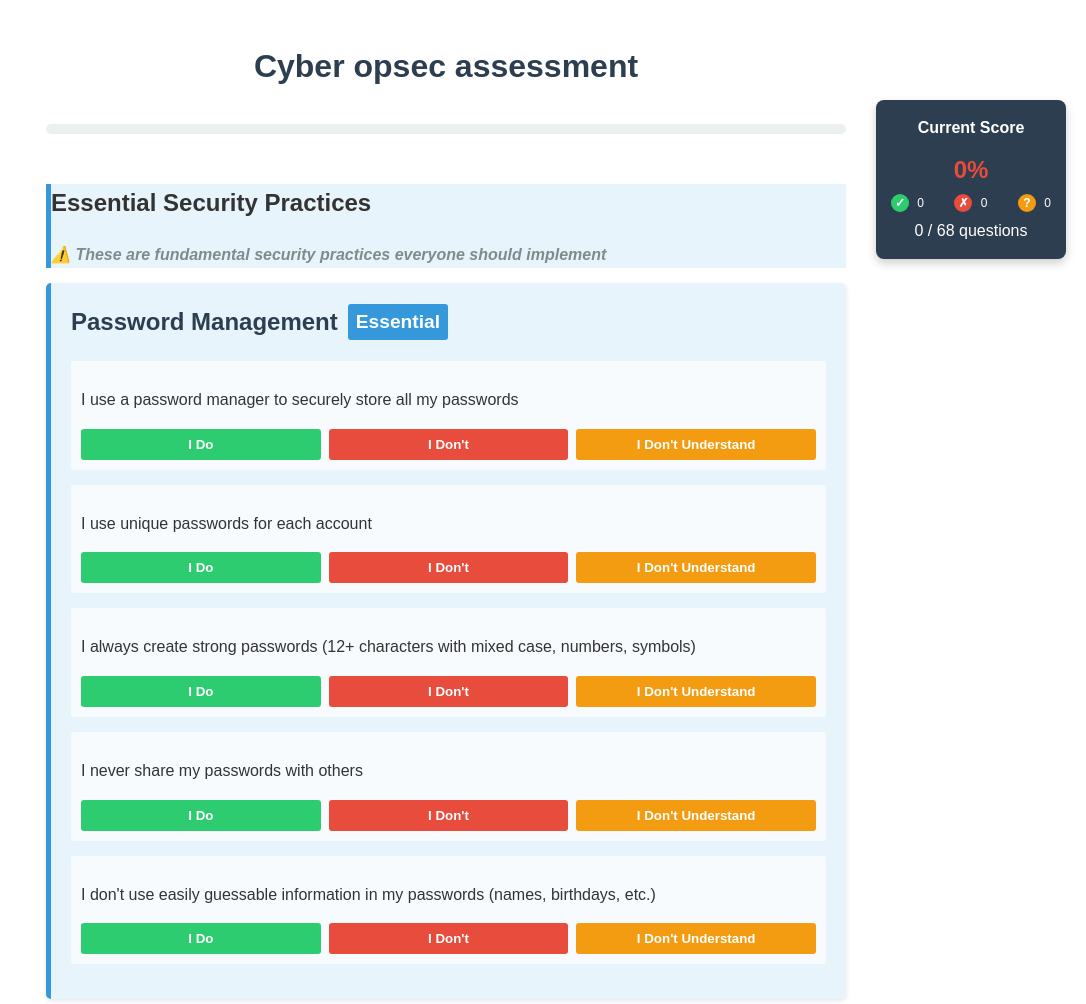
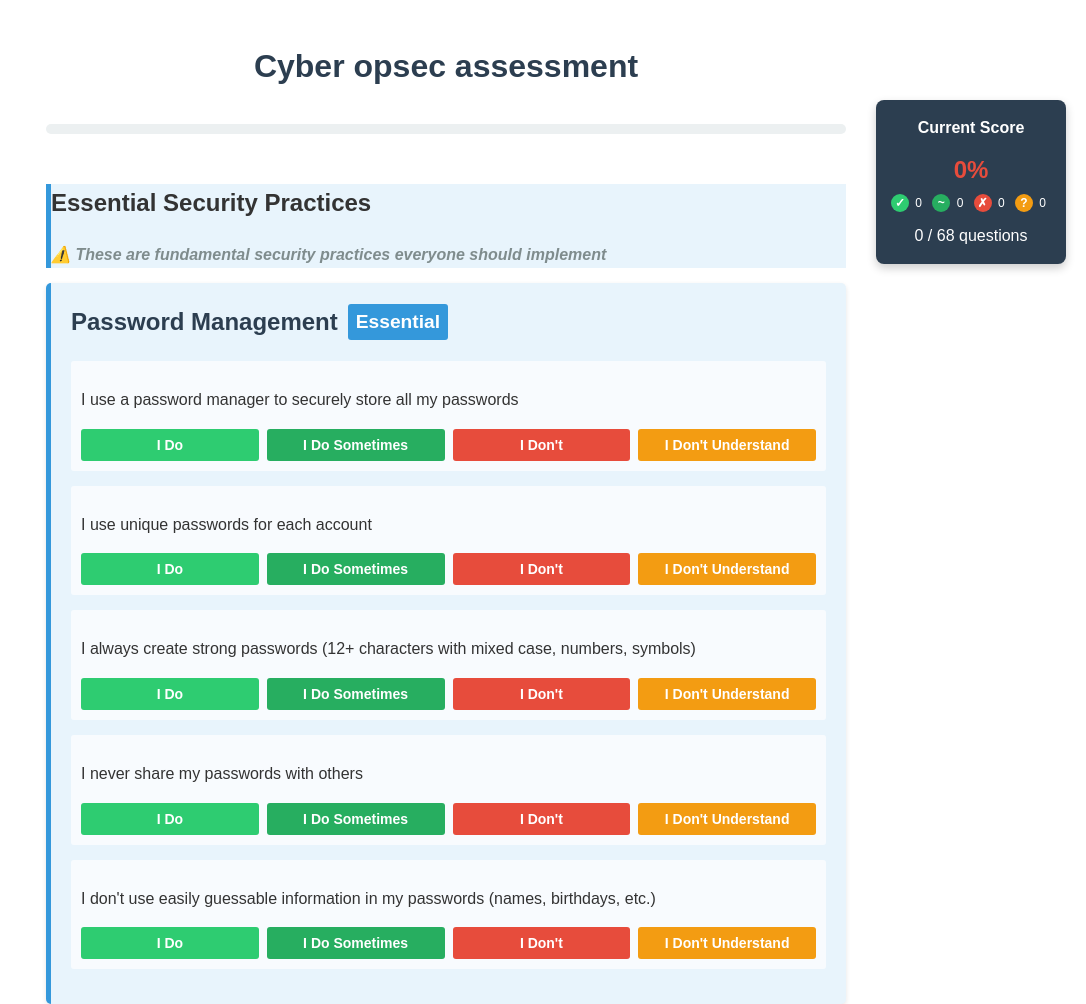
Before and after one commit to monperrus/cyber-opsec-test, a plain HTML site: page index.html in a window 1280 px wide. Shown: the top 1004 px of the page, without its empty margins (194-1280 px from the left). Drawn offline with Linux system fonts and the light colour scheme.

Commit message:
@monperrus at work

```diff
--- a/index.html
+++ b/index.html
@@ -79,23 +79,39 @@
             gap: 8px;
         }
         button {
-            padding: 8px 15px;
+            padding: 8px 12px;
             border: none;
             border-radius: 3px;
             cursor: pointer;
             font-weight: bold;
             flex: 1;
-            min-width: 100px;
+            min-width: 80px;
             margin: 0;
+            font-size: 12px;
         }
+
+        @media (min-width: 600px) {
+            button {
+                font-size: 14px;
+                padding: 8px 15px;
+            }
+        }
+
         .yes-btn {
             background-color: #2ecc71;
             color: white;
         }
+
+        .sometimes-btn {
+            background-color: #27ae60;
+            color: white;
+        }
+
         .no-btn {
             background-color: #e74c3c;
             color: white;
         }
+
         .unsure-btn {
             background-color: #f39c12;
             color: white;
@@ -154,6 +170,9 @@
         .answer-yes {
             color: #2ecc71;
         }
+        .answer-sometimes {
+            color: #27ae60;
+        }
         .answer-no {
             color: #e74c3c;
         }
@@ -204,6 +223,12 @@
             margin: 5px 0;
             display: flex;
             justify-content: space-between;
+            flex-wrap: wrap;
+        }
+
+        .float-score-item {
+            margin-right: 5px;
+            margin-bottom: 5px;
         }
 
         .float-score-label {
@@ -214,12 +239,17 @@
             border-radius: 50%;
             text-align: center;
             font-weight: bold;
-            margin-right: 5px;
+            margin-right: 3px;
             font-size: 12px;
         }
 
         .yes-label {
             background-color: #2ecc71;
+            color: white;
+        }
+
+        .sometimes-label {
+            background-color: #27ae60;
             color: white;
         }
 
@@ -274,14 +304,15 @@
         </div>
     </div>
 
-    <!-- Add floating score overlay -->
+    <!-- Add floating score overlay with updated breakdown -->
     <div class="floating-score" id="floating-score">
         <h3>Current Score</h3>
         <div class="float-score-value" id="float-score-value">0%</div>
         <div class="float-score-breakdown">
-            <div><span class="float-score-label yes-label">✓</span> <span id="float-yes-count">0</span></div>
-            <div><span class="float-score-label no-label">✗</span> <span id="float-no-count">0</span></div>
-            <div><span class="float-score-label unsure-label">?</span> <span id="float-unsure-count">0</span></div>
+            <div class="float-score-item"><span class="float-score-label yes-label">✓</span> <span id="float-yes-count">0</span></div>
+            <div class="float-score-item"><span class="float-score-label sometimes-label">~</span> <span id="float-sometimes-count">0</span></div>
+            <div class="float-score-item"><span class="float-score-label no-label">✗</span> <span id="float-no-count">0</span></div>
+            <div class="float-score-item"><span class="float-score-label unsure-label">?</span> <span id="float-unsure-count">0</span></div>
         </div>
         <div id="float-progress">0 / 0 questions</div>
     </div>
@@ -305,6 +336,8 @@
         let score = 0;
         let unsureCount = 0;
         let noCount = 0;
+        let sometimesCount = 0;
+        let yesCount = 0;
 
         // Load data and initialize the application
         document.addEventListener('DOMContentLoaded', function() {
@@ -371,6 +404,8 @@
             score = 0;
             unsureCount = 0;
             noCount = 0;
+            sometimesCount = 0;
+            yesCount = 0;
 
             const classification = assessmentData.securityPracticesClassification;
 
@@ -426,10 +461,12 @@
                                 <p>${practice}</p>
                                 <div class="buttons">
                                     <button class="yes-btn" onclick="answerQuestion('${levelKey}', '${categoryName}', ${index}, 'yes')">I Do</button>
+                                    <button class="sometimes-btn" onclick="answerQuestion('${levelKey}', '${categoryName}', ${index}, 'sometimes')">I Do Sometimes</button>
                                     <button class="no-btn" onclick="answerQuestion('${levelKey}', '${categoryName}', ${index}, 'no')">I Don't</button>
                                     <button class="unsure-btn" onclick="answerQuestion('${levelKey}', '${categoryName}', ${index}, 'unsure')">I Don't Understand</button>
                                 </div>
                                 <p class="answer-indicator answer-yes" id="yes-${levelKey}-${categoryName}-${index}">✓ You do this</p>
+                                <p class="answer-indicator answer-sometimes" id="sometimes-${levelKey}-${categoryName}-${index}">~ You do this sometimes</p>
                                 <p class="answer-indicator answer-no" id="no-${levelKey}-${categoryName}-${index}">✗ You don't do this</p>
                                 <p class="answer-indicator answer-unsure" id="unsure-${levelKey}-${categoryName}-${index}">? You don't understand this question</p>
                             `;
@@ -458,7 +495,12 @@
             // Show appropriate indicator
             if (answerType === 'yes') {
                 document.getElementById(`yes-${level}-${category}-${index}`).style.display = 'block';
-                score++;
+                score += 1.0;
+                yesCount++;
+            } else if (answerType === 'sometimes') {
+                document.getElementById(`sometimes-${level}-${category}-${index}`).style.display = 'block';
+                score += 0.5;
+                sometimesCount++;
             } else if (answerType === 'no') {
                 document.getElementById(`no-${level}-${category}-${index}`).style.display = 'block';
                 noCount++;
@@ -482,7 +524,8 @@
             const scorePercent = totalQuestions > 0 ? Math.round((score / totalQuestions) * 100) : 0;
 
             document.getElementById('float-score-value').textContent = `${scorePercent}%`;
-            document.getElementById('float-yes-count').textContent = score;
+            document.getElementById('float-yes-count').textContent = yesCount;
+            document.getElementById('float-sometimes-count').textContent = sometimesCount;
             document.getElementById('float-no-count').textContent = noCount;
             document.getElementById('float-unsure-count').textContent = unsureCount;
             document.getElementById('float-progress').textContent = `${answeredQuestions} / ${totalQuestions} questions`;
@@ -508,9 +551,8 @@
         function showResults() {
             const scorePercent = Math.round((score / totalQuestions) * 100);
             const answeredPercent = Math.round(((answeredQuestions - unsureCount) / totalQuestions) * 100);
-            const doPercent = Math.round((score / (answeredQuestions - unsureCount)) * 100) || 0;
 
-            document.getElementById('score').textContent = `${scorePercent}% (${score}/${totalQuestions})`;
+            document.getElementById('score').textContent = `${scorePercent}% (${score.toFixed(1)}/${totalQuestions})`;
 
             let message = '';
             if (scorePercent >= 90) {
@@ -547,11 +589,15 @@
             breakdownDiv.innerHTML = `
                 <div class="result-category">
                     <h3>I Do</h3>
-                    <div class="score">${score}</div>
+                    <div class="score">${yesCount}</div>
+                </div>
+                <div class="result-category">
+                    <h3>Sometimes</h3>
+                    <div class="score">${sometimesCount}</div>
                 </div>
                 <div class="result-category">
                     <h3>I Don't</h3>
-                    <div class="score">${answeredQuestions - score - unsureCount}</div>
+                    <div class="score">${noCount}</div>
                 </div>
                 <div class="result-category">
                     <h3>I Don't Understand</h3>
```
